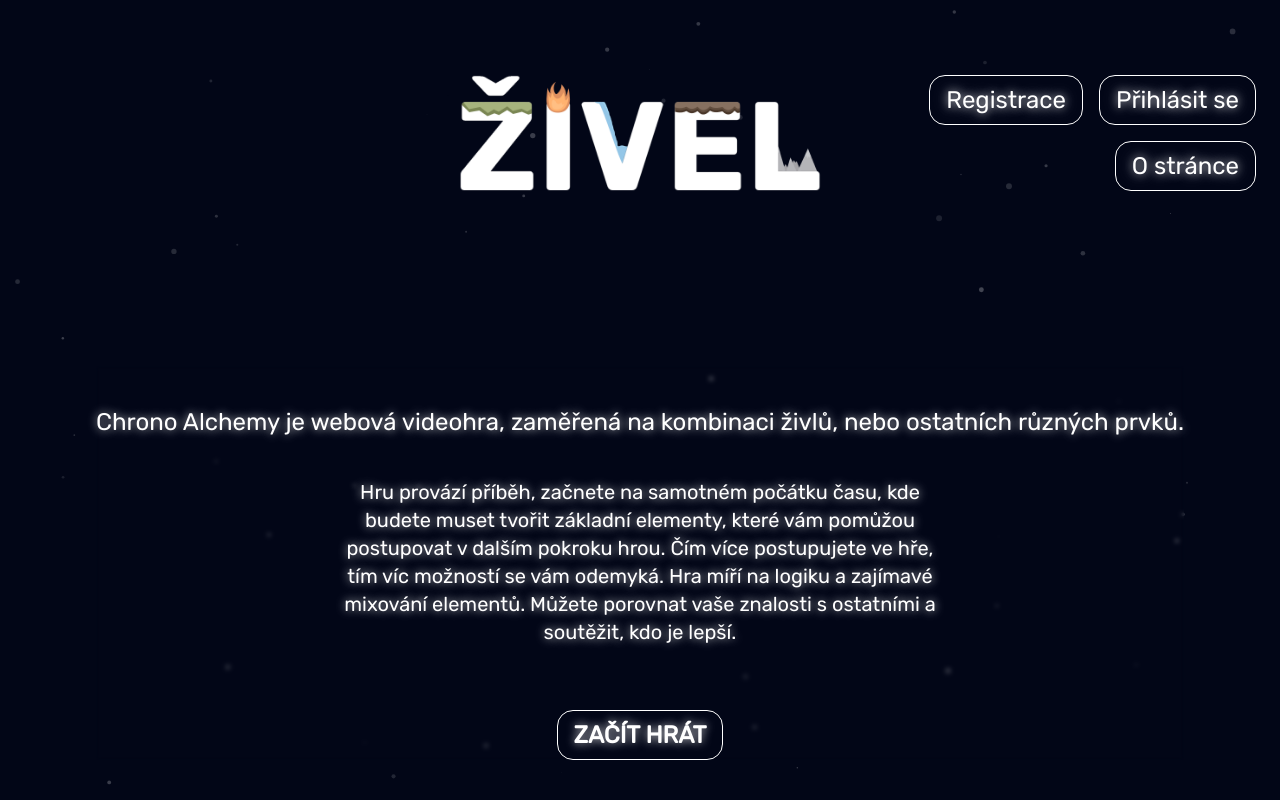
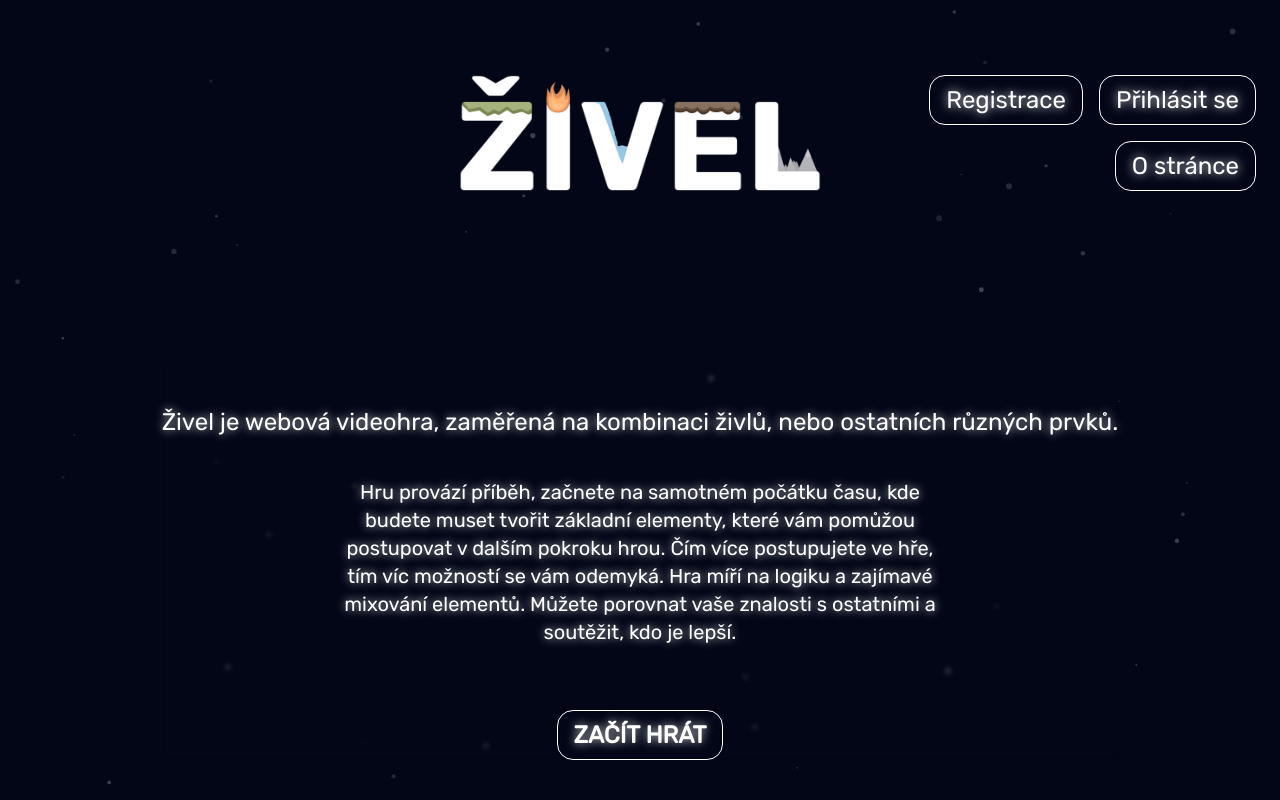
Before and after one commit to janStulhofer/zivel, a SvelteKit app in the folder chronoAlchemy/: page / in a window 1280 px wide. Built offline with nearby package versions, Linux system fonts and the light colour scheme.

Commit message:
Update +page.svelte

```diff
--- a/chronoAlchemy/src/routes/+page.svelte
+++ b/chronoAlchemy/src/routes/+page.svelte
@@ -12,7 +12,7 @@
 <div class="mt-[5px] flex items-center justify-center lg:mt-[100px]">
 	<div class=" backdrop-blur-xs my-auto text-center text-white">
 		<p class="text-shadow-glow my-10 text-xl lg:text-2xl font-Rubik">
-			Chrono Alchemy je webová videohra, zaměřená na kombinaci živlů, nebo ostatních různých prvků.
+			Živel je webová videohra, zaměřená na kombinaci živlů, nebo ostatních různých prvků.
 		</p>
 		<p class="text-shadow-glow font-Rubik mx-auto w-[300px] text-xl lg:w-[600px]">
 			Hru provází příběh, začnete na samotném počátku času, kde budete muset tvořit základní
```
